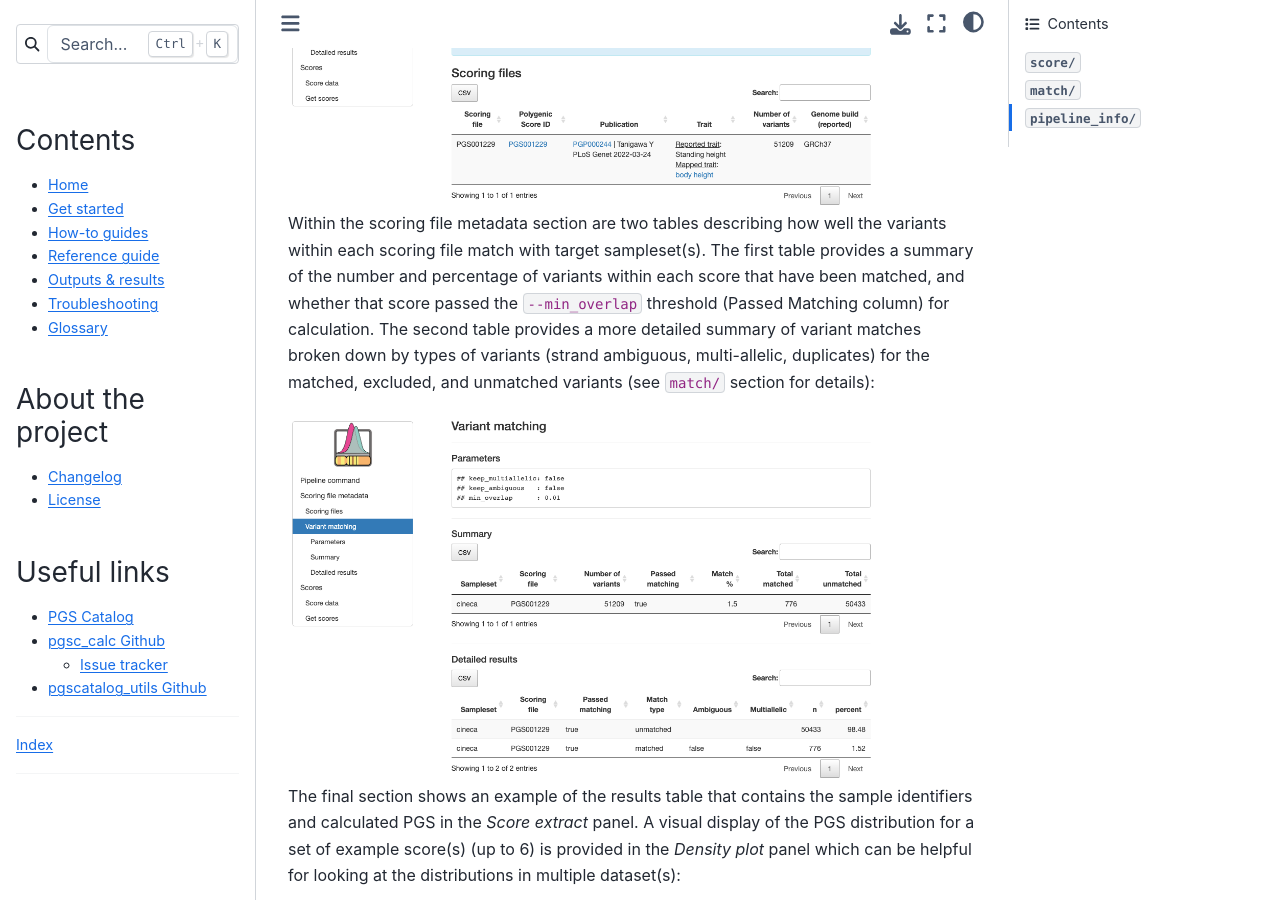
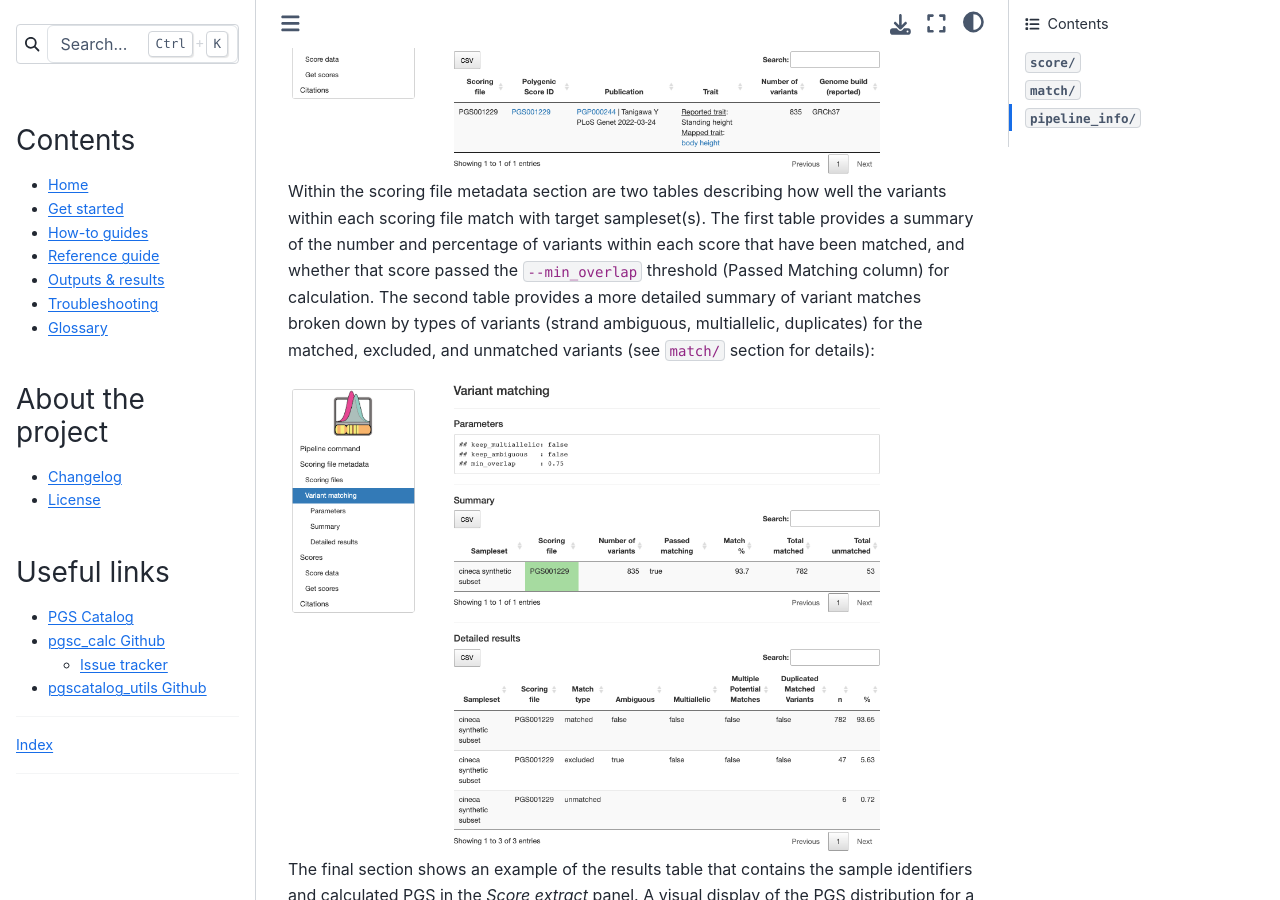
Before and after one commit to PGScatalog/pgsc_calc, a Sphinx documentation site: the page built from docs/output.rst, in a window 1280 px wide and 900 px high, scrolled down 1223 px. Built offline with Sphinx 7.4.7 and the Sphinx Book theme 1.1.4, drawn with Linux system fonts in a browser that asks for light colours; some of the changed text lies outside the part shown.

Commit message:
Small doc edits to reflect current outputs/report

```diff
--- a/docs/output.rst
+++ b/docs/output.rst
@@ -52,7 +52,7 @@ each scoring file match with target sampleset(s). The first table provides a sum
 number and percentage of variants within each score that have been matched, and whether that
 score passed the ``--min_overlap`` threshold (Passed Matching column) for calculation. The second
 table provides a more detailed summary of variant matches broken down by types of variants (strand ambiguous,
-multi-allelic, duplicates) for the matched, excluded, and unmatched variants (see ``match/`` section for details):
+multiallelic, duplicates) for the matched, excluded, and unmatched variants (see ``match/`` section for details):
 
 .. image:: screenshots/Report_2_VariantMatching.png
     :width: 600
```
Also changed, not shown: other parts of docs/output.rst (+6 -6 lines), docs/screenshots/Report_1_Header.png, docs/screenshots/Report_2_VariantMatching.png, docs/screenshots/Report_3_Scores.png, 1 other file.
